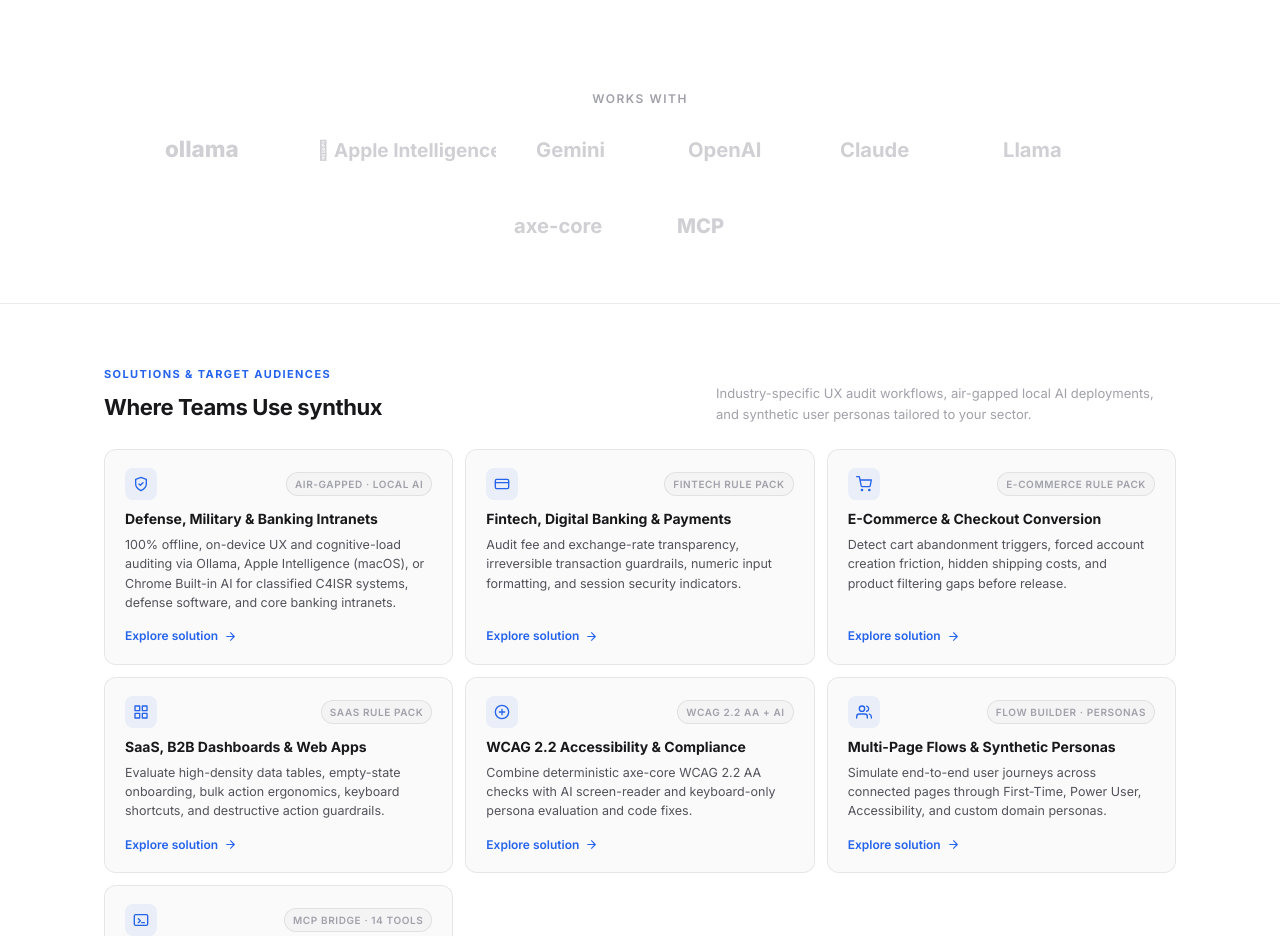
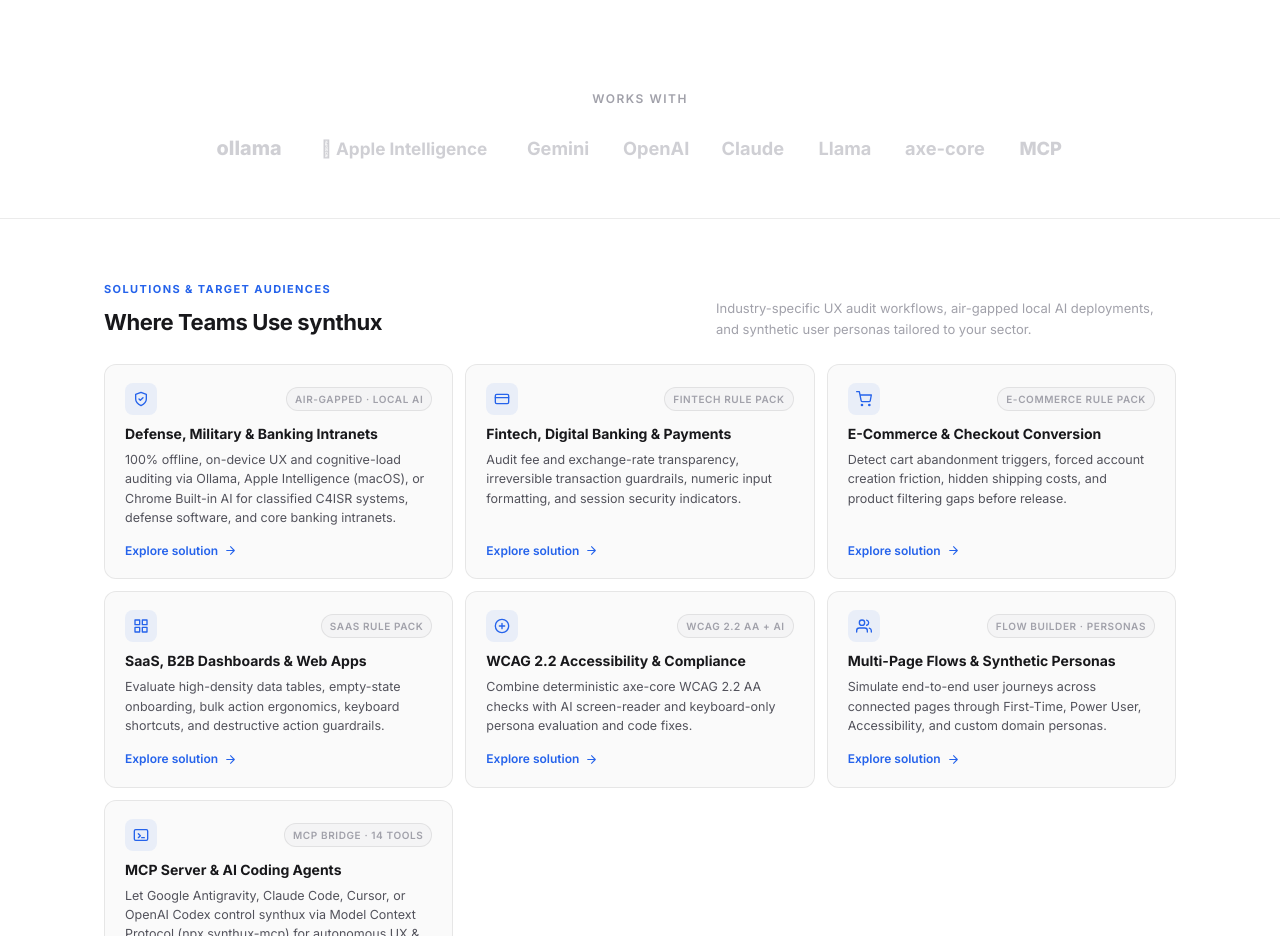
Before and after one commit to synthuxapp/synthux, a browser extension: page website/index.html in a window 1280 px wide. Shown: the part 6320-7256 px from the top of the page. Drawn offline with Linux system fonts and the light colour scheme.

Commit message:
fix(website): fix Apple Intelligence SVG viewBox clipping and align Works With logos

```diff
--- a/website/index.html
+++ b/website/index.html
@@ -564,28 +564,28 @@
       <p class="providers-label fade-in" data-i18n="worksWithLabel">Works with</p>
       <div class="providers-row fade-in">
         <a href="https://ollama.com" target="_blank" class="provider-logo" title="Ollama">
-          <svg viewBox="0 0 200 50" height="28"><text x="0" y="38" fill="currentColor" font-family="Inter,sans-serif" font-weight="800" font-size="40">ollama</text></svg>
+          <svg viewBox="0 0 135 50" height="26"><text x="67.5" y="37" text-anchor="middle" fill="currentColor" font-family="Inter,sans-serif" font-weight="800" font-size="38">ollama</text></svg>
         </a>
         <a href="https://developer.apple.com/documentation/foundationmodels" target="_blank" class="provider-logo" title="Apple Intelligence (macOS FoundationModels)">
-          <svg viewBox="0 0 320 50" height="28"><text x="0" y="38" fill="currentColor" font-family="Inter,-apple-system,sans-serif" font-weight="700" font-size="34">&#63743; Apple Intelligence</text></svg>
+          <svg viewBox="0 0 350 50" height="26"><text x="175" y="37" text-anchor="middle" fill="currentColor" font-family="Inter,-apple-system,sans-serif" font-weight="700" font-size="33">&#63743; Apple Intelligence</text></svg>
         </a>
         <a href="https://ai.google.dev" target="_blank" class="provider-logo" title="Google Gemini">
-          <svg viewBox="0 0 200 50" height="28"><text x="0" y="38" fill="currentColor" font-family="Inter,sans-serif" font-weight="700" font-size="36">Gemini</text></svg>
+          <svg viewBox="0 0 135 50" height="26"><text x="67.5" y="37" text-anchor="middle" fill="currentColor" font-family="Inter,sans-serif" font-weight="700" font-size="35">Gemini</text></svg>
         </a>
         <a href="https://openai.com" target="_blank" class="provider-logo" title="OpenAI">
-          <svg viewBox="0 0 200 50" height="28"><text x="0" y="38" fill="currentColor" font-family="Inter,sans-serif" font-weight="700" font-size="36">OpenAI</text></svg>
+          <svg viewBox="0 0 135 50" height="26"><text x="67.5" y="37" text-anchor="middle" fill="currentColor" font-family="Inter,sans-serif" font-weight="700" font-size="35">OpenAI</text></svg>
         </a>
         <a href="https://anthropic.com" target="_blank" class="provider-logo" title="Anthropic Claude">
-          <svg viewBox="0 0 220 50" height="28"><text x="0" y="38" fill="currentColor" font-family="Inter,sans-serif" font-weight="700" font-size="36">Claude</text></svg>
+          <svg viewBox="0 0 130 50" height="26"><text x="65" y="37" text-anchor="middle" fill="currentColor" font-family="Inter,sans-serif" font-weight="700" font-size="35">Claude</text></svg>
         </a>
         <a href="https://llama.meta.com" target="_blank" class="provider-logo" title="Meta Llama">
-          <svg viewBox="0 0 200 50" height="28"><text x="0" y="38" fill="currentColor" font-family="Inter,sans-serif" font-weight="700" font-size="36">Llama</text></svg>
+          <svg viewBox="0 0 115 50" height="26"><text x="57.5" y="37" text-anchor="middle" fill="currentColor" font-family="Inter,sans-serif" font-weight="700" font-size="35">Llama</text></svg>
         </a>
         <a href="https://github.com/dequelabs/axe-core" target="_blank" class="provider-logo" title="axe-core WCAG">
-          <svg viewBox="0 0 220 50" height="28"><text x="0" y="38" fill="currentColor" font-family="Inter,sans-serif" font-weight="700" font-size="36">axe-core</text></svg>
+          <svg viewBox="0 0 165 50" height="26"><text x="82.5" y="37" text-anchor="middle" fill="currentColor" font-family="Inter,sans-serif" font-weight="700" font-size="35">axe-core</text></svg>
         </a>
         <a href="solutions/mcp-agentic-ux-audit.html" class="provider-logo" title="Model Context Protocol (MCP)">
-          <svg viewBox="0 0 160 50" height="28"><text x="0" y="38" fill="currentColor" font-family="Inter,sans-serif" font-weight="800" font-size="36">MCP</text></svg>
+          <svg viewBox="0 0 95 50" height="26"><text x="47.5" y="37" text-anchor="middle" fill="currentColor" font-family="Inter,sans-serif" font-weight="800" font-size="35">MCP</text></svg>
         </a>
       </div>
     </div>
--- a/website/style.css
+++ b/website/style.css
@@ -1168,14 +1168,20 @@
   display: flex;
   align-items: center;
   justify-content: center;
-  gap: 40px;
+  gap: 28px;
   flex-wrap: wrap;
 }
 
 .provider-logo {
+  display: inline-flex;
+  align-items: center;
   color: var(--sx-text-tertiary);
   opacity: 0.5;
   transition: opacity 0.25s, color 0.25s;
+}
+
+.provider-logo svg {
+  overflow: visible;
 }
 
 .provider-logo:hover {
```
